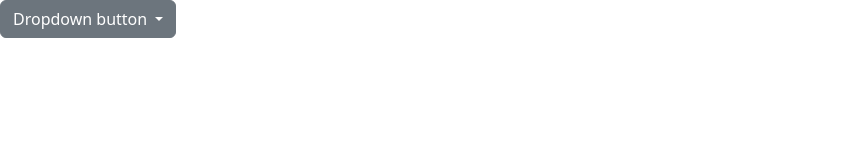
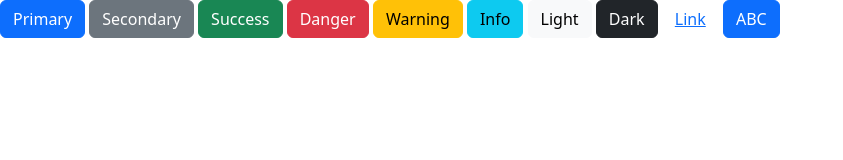
Before and after one commit to yeyoung8805/bootstrap_practice, a plain HTML site: page index.html in a window 1280 px wide. Shown: the whole page, without its empty margins (0-843 px from the left). Drawn offline with nearby package versions, Linux system fonts and the light colour scheme.

Commit message:
btn example

```diff
--- a/index.html
+++ b/index.html
@@ -10,16 +10,17 @@
 </head>
 <body>
 
-  <div class="dropdown">
-    <button class="btn btn-secondary dropdown-toggle" type="button" data-bs-toggle="dropdown" aria-expanded="false">
-      Dropdown button
-    </button>
-    <ul class="dropdown-menu">
-      <li><a class="dropdown-item" href="#">Action</a></li>
-      <li><a class="dropdown-item" href="#">Another action</a></li>
-      <li><a class="dropdown-item" href="#">Something else here</a></li>
-    </ul>
-  </div>
+  <button type="button" class="btn btn-primary">Primary</button>
+  <button type="button" class="btn btn-secondary">Secondary</button>
+  <button type="button" class="btn btn-success">Success</button>
+  <button type="button" class="btn btn-danger">Danger</button>
+  <button type="button" class="btn btn-warning">Warning</button>
+  <button type="button" class="btn btn-info">Info</button>
+  <button type="button" class="btn btn-light">Light</button>
+  <button type="button" class="btn btn-dark">Dark</button>
+  <button type="button" class="btn btn-link">Link</button>
+
+  <div class="btn btn-primary">ABC</div>
 
 </body>
 </html>
```
